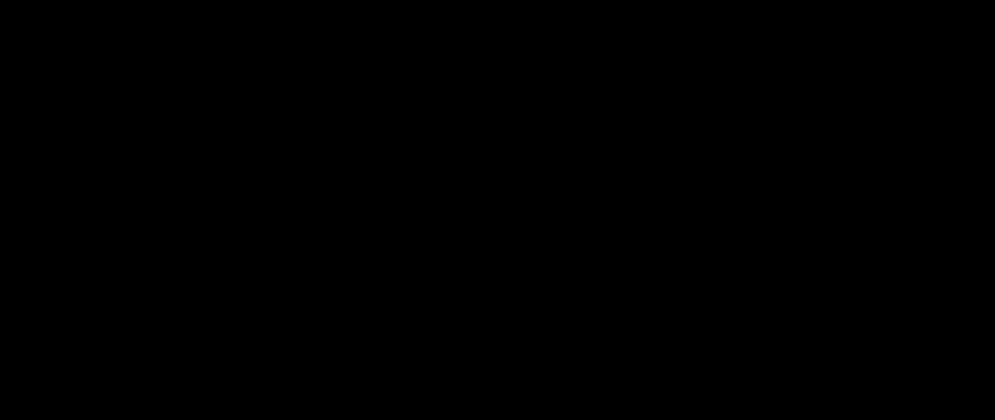
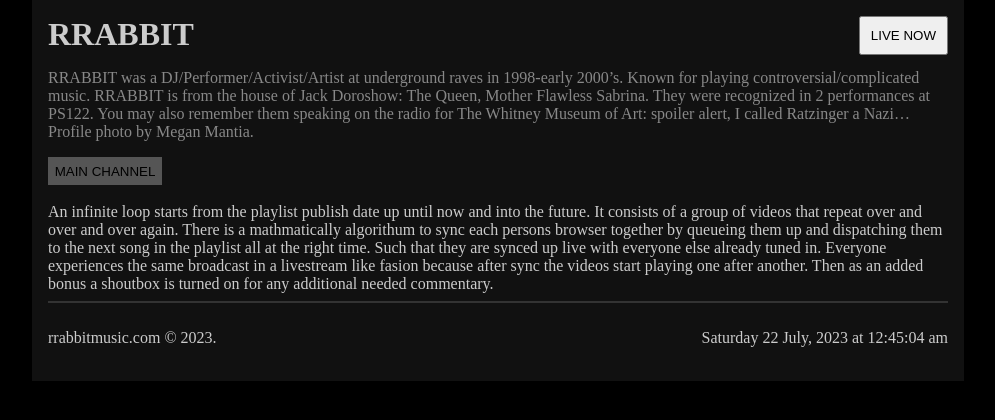
Before and after one commit to subvind/DisplayTUBE, a SvelteKit app: page /live-now in a window 1280 px wide. Before the commit this address had no page. Shown: the top 420 px of the page, without its empty margins (142-1137 px from the left). Built offline with nearby package versions, Linux system fonts and the light colour scheme.

Commit message:
live now

```diff
--- /dev/null
+++ b/src/routes/live-now/+page.svelte
@@ -0,0 +1,34 @@
+<script lang="ts">
+  import Header from "$lib/header.svelte"
+  import Footer from "$lib/footer.svelte"
+</script>
+
+<div class="container">
+  <Header />
+  <a href="/" target="_self"><button class="back">MAIN CHANNEL</button></a>
+  <br />
+  <br />
+  An infinite loop starts from the playlist publish date up until now and into the future.
+  It consists of a group of videos that repeat over and over and over again.
+  There is a mathmatically algorithum to sync each persons browser together by queueing them up and dispatching them to the next song in the playlist all at the right time.
+  Such that they are synced up live with everyone else already tuned in.
+  Everyone experiences the same broadcast in a livestream like fasion because after sync the videos start playing one after another.
+  Then as an added bonus a shoutbox is turned on for any additional needed commentary.
+  <Footer />
+</div>
+
+<style>
+  .container {
+    width: 900px;
+    margin: 0 auto;
+    background: #111;
+    padding: 1em;
+    color: #ccc;
+  }
+  .back {
+    padding: 0.5em;
+    cursor: pointer;
+    background: #555;
+    border: none;
+  }
+</style>
--- a/src/routes/playlists/[playlistId]/[videoId]/+page.svelte
+++ b/src/routes/playlists/[playlistId]/[videoId]/+page.svelte
@@ -1,7 +1,11 @@
 <script lang="ts">
+  import { onMount } from 'svelte';
+
+  import Header from '$lib/header.svelte'
+  import Footer from '$lib/footer.svelte'
 
   /** @type {import('./$types').PageData} */
-  export let data;
+  export let data: any;
 
   console.log('data.videoId', data.videoId)
 
@@ -9,7 +13,33 @@
   const API_KEY = 'AIzaSyCmD-wH1cpFeoG-9ZDrqZJUzeLILtWyJIM' // 'YOUR_API_KEY';
   const VIDEO_ID = data.videoId // 'YOUR_VIDEO_ID';
 
-  let videoDuration = null;
+  let videoDuration: any = null;
+  let secondsRemaining: any = null;
+
+  function youtubeDurationToSeconds(duration) {
+    // Ensure the duration is in the correct format
+    if (!/^PT(\d+H)?(\d+M)?(\d+S)?$/.test(duration)) {
+      throw new Error('Invalid YouTube duration format');
+    }
+
+    // Extract hours, minutes, and seconds from the duration
+    const hours = duration.match(/(\d+)H/) || [];
+    const minutes = duration.match(/(\d+)M/) || [];
+    const seconds = duration.match(/(\d+)S/) || [];
+
+    // Parse the numeric values and calculate the total duration in seconds
+    const totalSeconds = (parseInt(hours[1]) || 0) * 3600 +
+                        (parseInt(minutes[1]) || 0) * 60 +
+                        (parseInt(seconds[1]) || 0);
+
+    return totalSeconds;
+  }
+
+
+  onMount(() => {
+    setInterval(() => {
+      secondsRemaining = secondsRemaining - 1
+    }, 1000)
 
     async function getVideoInfo() {
       try {
@@ -22,6 +52,11 @@
 
         if (data.items && data.items.length > 0) {
           videoDuration = data.items[0].contentDetails.duration;
+          secondsRemaining = youtubeDurationToSeconds(videoDuration)
+
+          setTimeout(() => {
+            window.location.href = '/live-now'
+          }, (secondsRemaining + 5) * 1000)
         }
       } catch (error) {
         console.error('Failed to retrieve video information.', error);
@@ -29,22 +64,48 @@
     }
 
     getVideoInfo();
+  })
+
 </script>
 
-<h1>RRABBIT</h1>
-<p>RRABBIT was a DJ/Performer/Artist at underground raves in 1998-early 2000's. Known for playing controversial/complicated music.</p>
+
+<div class="container">
+  <Header />
+  <a href="/" target="_self"><button class="back">MAIN CHANNEL</button></a>
+  <a href={`/playlists/${data.playlistId}`} target="_self"><button class="back">PLAYLIST</button></a> {secondsRemaining}
+  <br />
+  <br />
 
   <iframe
-  width="560"
-  height="315"
-  src={`https://www.youtube.com/embed/${data.videoId}`}
+    width="900"
+    height="500"
+    src={`https://www.youtube.com/embed/${data.videoId}?autoplay=1`}
     title="YouTube video player"
     frameborder="0"
-  allow="accelerometer; autoplay; clipboard-write; encrypted-media; gyroscope; picture-in-picture; web-share"
+    allow="accelerometer; autoplay; encrypted-media; clipboard-write; encrypted-media; gyroscope; picture-in-picture; web-share"
     allowfullscreen
   >
   </iframe>
 
   <br />
   <br />
-<a href="/playlists/pandoras-box">PANDORAS BOX</a> {videoDuration}
+  <Footer />
+</div>
+
+
+<style>
+  .container {
+    width: 900px;
+    margin: 0 auto;
+    background: #111;
+    padding: 1em;
+    color: #ccc;
+  }
+
+  .back {
+    padding: 0.5em;
+    cursor: pointer;
+    background: #555;
+    border: none;
+  }
+</style>
```
Lines whose indentation alone changed are shown as unchanged.
